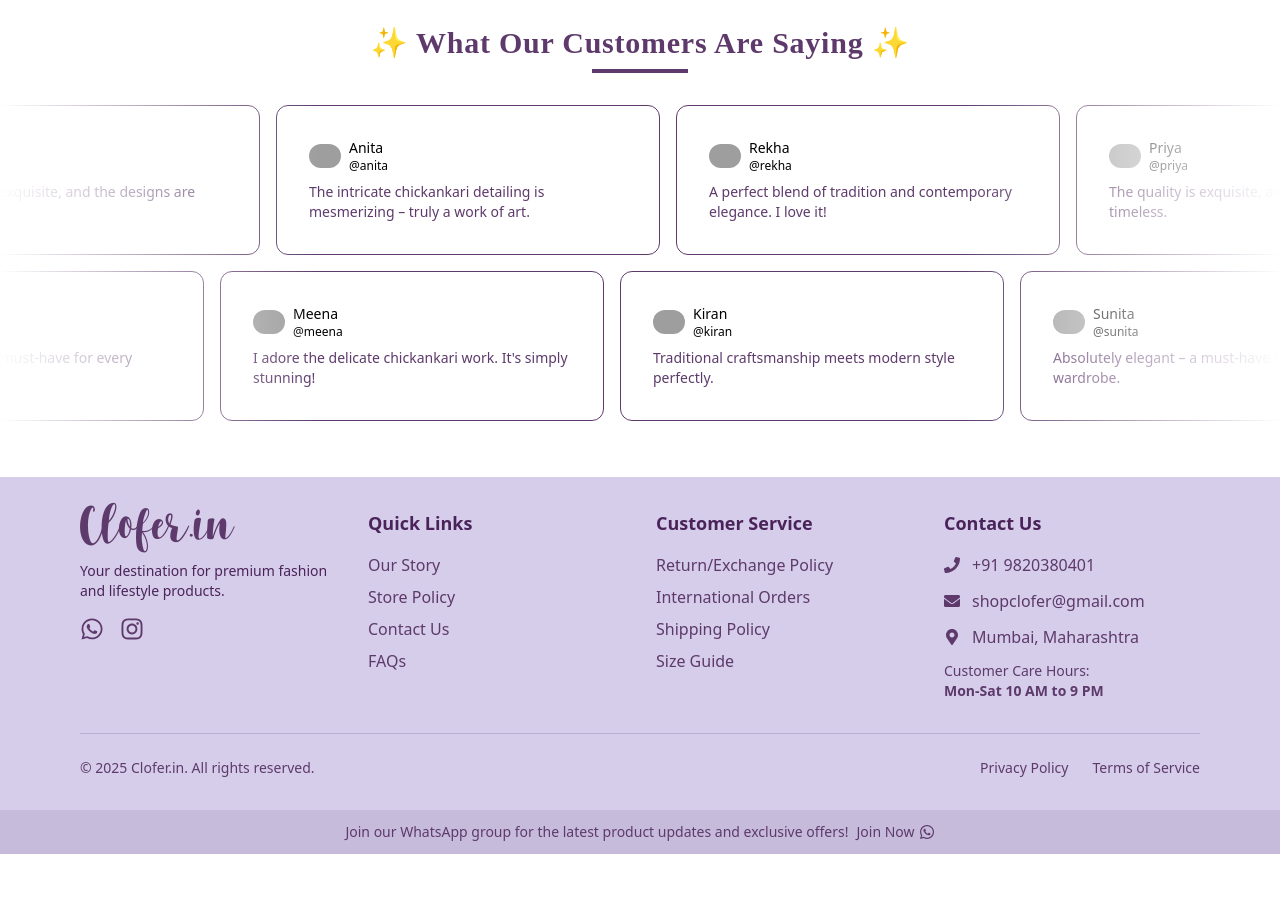
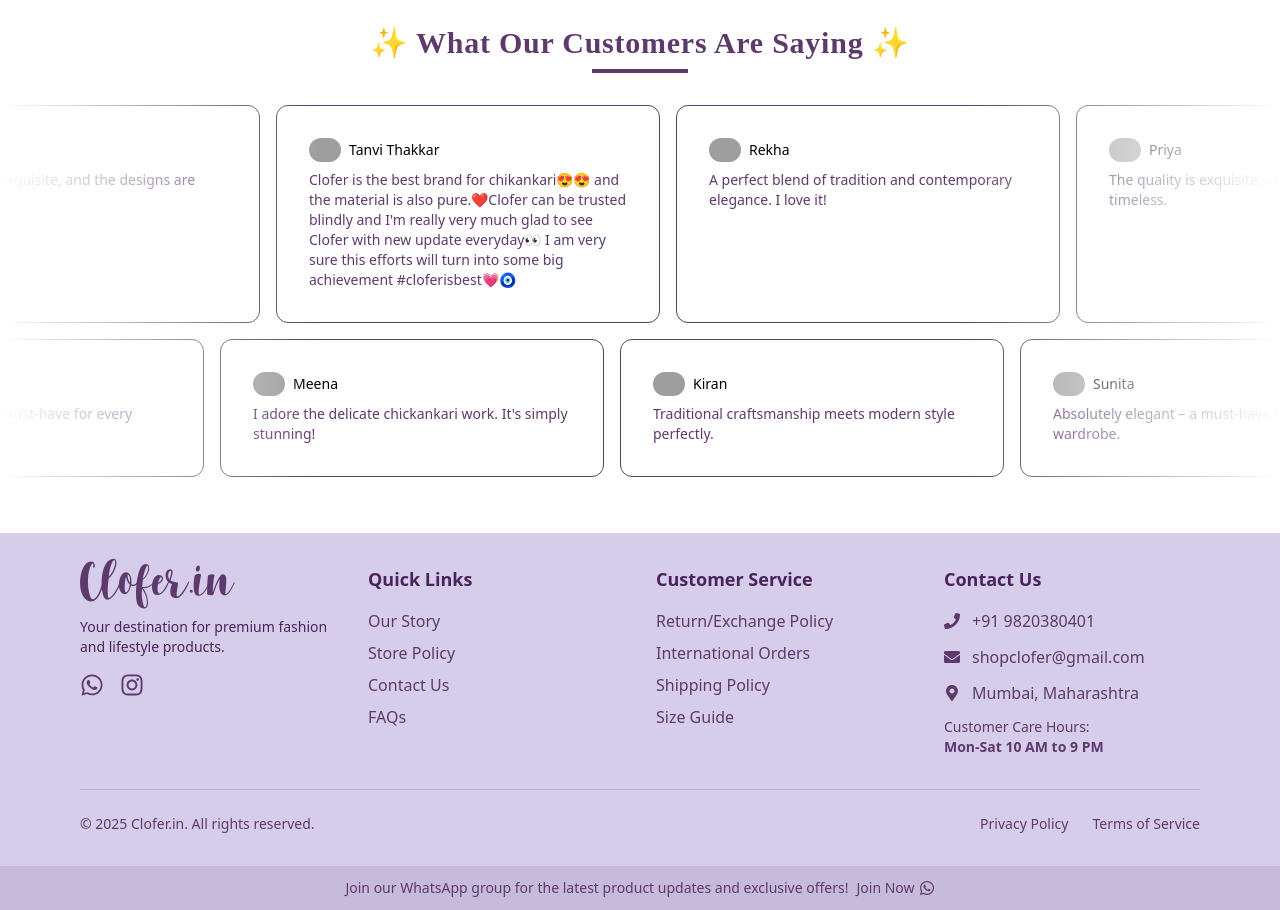
Before and after one commit to Mihit10/Clofer-website, a React (Create React App) app: page / in a window 1280 px wide. Shown: the part 2820-3730 px from the top of the page. Before the commit the page ends 3674 px from the top, so only its background shows below. Built offline with nearby package versions, Linux system fonts and the light colour scheme; grey boxes are pictures that could not be loaded.

Commit message:
review change

```diff
--- a/src/components/Review.js
+++ b/src/components/Review.js
@@ -6,9 +6,9 @@
 // Dummy review data (replace with real reviews later)
 const reviews = [
   {
-    name: "Anita",
+    name: "Tanvi Thakkar",
     username: "@anita",
-    body: "The intricate chickankari detailing is mesmerizing – truly a work of art.",
+    body: "Clofer is the best brand for chikankari😍😍 and the material is also pure.❤Clofer can be trusted blindly and I'm really very much glad to see Clofer with new update everyday👀 I am very sure this efforts will turn into some big achievement #cloferisbest💗🧿",
     img: "https://avatar.vercel.sh/anita",
   },
   {
@@ -69,9 +69,9 @@
             <figcaption className="text-sm font-medium dark:text-darkText">
               {name}
             </figcaption>
-            <p className="text-xs font-medium dark:text-darkText/70">
+            {/* <p className="text-xs font-medium dark:text-darkText/70">
               {username}
-            </p>
+            </p> */}
           </div>
         </div>
         <blockquote className="mt-2 text-sm text-customPlum dark:text-darkText">
```
